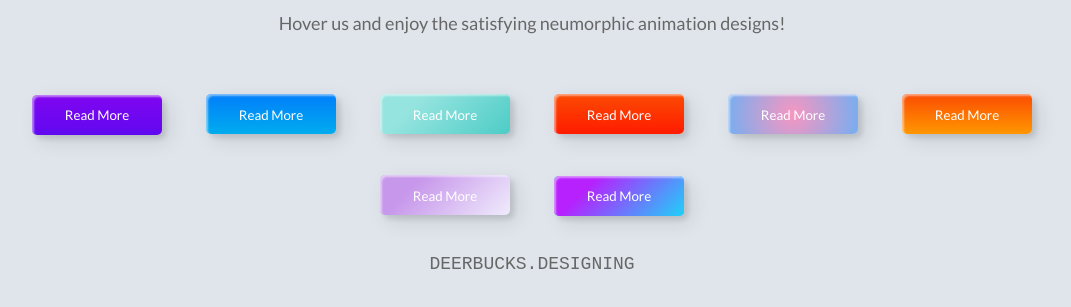
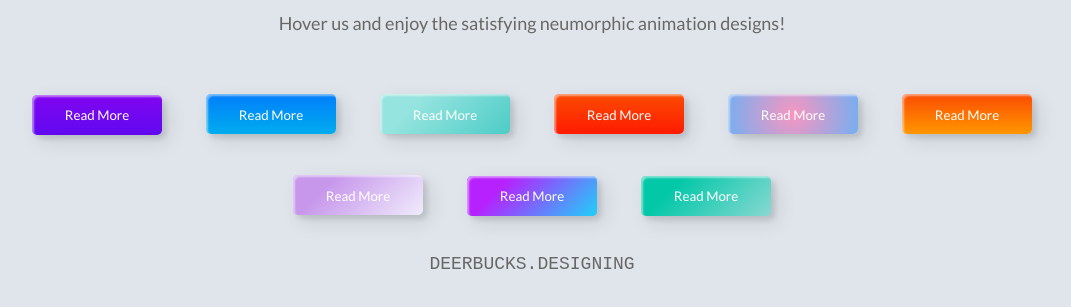
Before and after one commit to webcamp15t/github-flow-happy-practice, a website: page index.html in a window 1280 px wide. Shown: the part 113-420 px from the top of the page, without its empty margins (108-1179 px from the left). Drawn offline with Linux system fonts and the light colour scheme.

Commit message:
feat: button-13
add a new button named 13

```diff
--- a/index.html
+++ b/index.html
@@ -22,6 +22,7 @@
       <button class="custom-btn custom-btn--7"><span>Read More</span></button>
       <button class="custom-btn custom-btn--8"><span>Read More</span></button>
       <button class="custom-btn custom-btn--9">Read More</button>
+      <button class="custom-btn custom-btn--13">Read More</button>
       <p>DEERBUCKS.DESIGNING</p>
     </div>
   </body>
--- a/sass/component/_buttons.scss
+++ b/sass/component/_buttons.scss
@@ -473,4 +473,41 @@ button {
       inset -4px -4px 6px 0 rgba(255, 255, 255, 0.5),
       inset 4px 4px 6px 0 rgba(116, 125, 136, 0.3);
   }
+
+  /* 13 */
+  &--13 {
+    background-color: #89d8d3;
+    background-image: linear-gradient(315deg, #89d8d3 0%, #03c8a8 74%);
+    border: none;
+    z-index: 1;
+
+    &::after {
+      position: absolute;
+      content: "";
+      width: 100%;
+      height: 0;
+      bottom: 0;
+      left: 0;
+      z-index: -1;
+      border-radius: 5px;
+      background-color: #4dccc6;
+      background-image: linear-gradient(315deg, #4dccc6 0%, #96e4df 74%);
+      box-shadow: -7px -7px 20px 0px #fff9, -4px -4px 5px 0px #fff9,
+        7px 7px 20px 0px #0002, 4px 4px 5px 0px #0001;
+      transition: all 0.3s ease;
+    }
+
+    &:hover {
+      color: #fff;
+
+      &::after {
+        top: 0;
+        height: 100%;
+      }
+    }
+
+    &:active {
+      top: 2px;
+    }
+  }
 }
```
Also changed, not shown: css/main.css, 1 other file.
